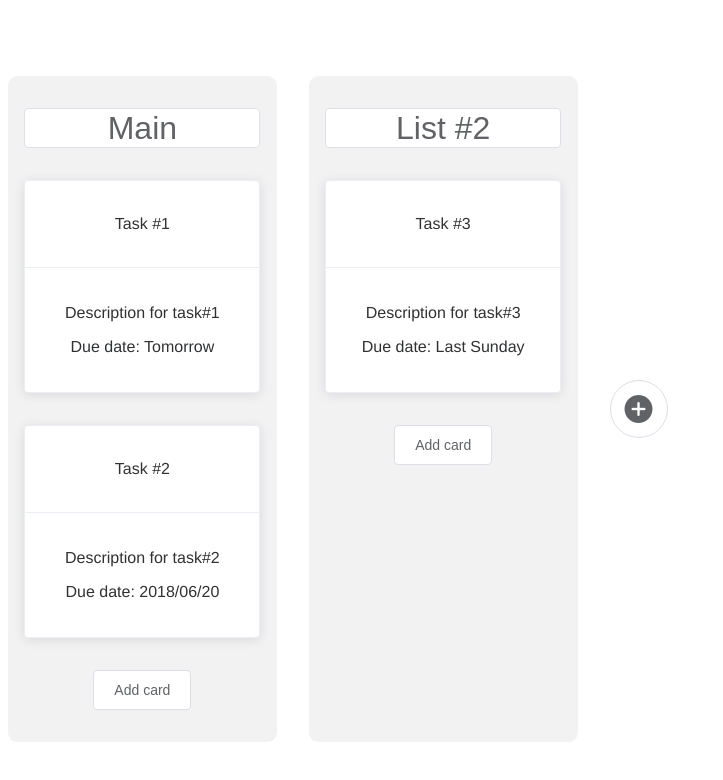
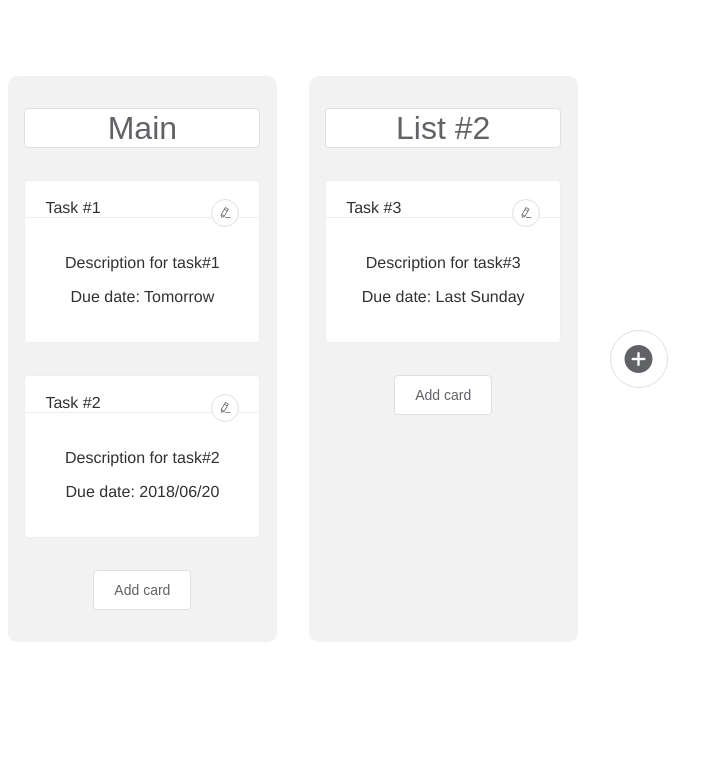
Before and after one commit to BartoszJurkiewicz/vue-task-board, a Vue app: page / in a window 1280 px wide. Shown: the top 780 px of the page, without its empty margins (0-723 px from the left). Built offline with nearby package versions, Linux system fonts and the light colour scheme.

Commit message:
task edit functionality

```diff
--- a/src/App.vue
+++ b/src/App.vue
@@ -1,10 +1,10 @@
 <template>
   <div id="app">
     <transition name="fade">
-      <task-form v-if="formActive" :list-slug="listSlug" @formClose="formActive = false"/>
+      <task-form v-if="formActive" :list-slug="listSlug" :task-prop="taskData" @formClose="formActive = false"/>
     </transition>
     <div class="tasks-lists__container">
-      <tasks-list v-for="list in lists" :key="list.slug" :list="list" @addCard="addCard" />
+      <tasks-list v-for="list in lists" :key="list.slug" :list="list" @addTask="addTask" @editTask="editTask" />
       <el-button @click="addList" class="add-list" icon="el-icon-circle-plus" circle></el-button>
     </div>
   </div>
@@ -20,7 +20,8 @@ export default {
   data () {
     return {
       formActive: false,
-      listSlug: ''
+      listSlug: '',
+      taskData: {}
     }
   },
   computed: {
@@ -30,8 +31,13 @@ export default {
     addList () {
       this.$store.dispatch('addList', Math.random().toString(36).substr(2, 5))
     },
-    addCard (listSlug) {
+    addTask (listSlug) {
+      this.taskData = {}
       this.listSlug = listSlug
+      this.formActive = true
+    },
+    editTask (task) {
+      this.taskData = task
       this.formActive = true
     }
   }
--- a/src/components/TaskCard.vue
+++ b/src/components/TaskCard.vue
@@ -1,7 +1,12 @@
 <template>
   <li :data-task-id="taskData.id">
-    <el-card>
-      <p slot="header">{{taskData.title}}</p>
+    <el-card shadow="hover">
+      <div slot="header">
+        <span class="task__title">
+          {{taskData.title}}
+        </span>
+        <el-button @click="$emit('editTask', taskData)" class="task__edit-btn" icon="el-icon-edit" size="mini" circle></el-button>
+      </div>
       <p>{{taskData.description}}</p>
       <el-tooltip v-if="taskData.date" effect="dark" placement="top" :content="taskData.date | date">
         <p>Due date: {{taskData.date | remaining}}</p>
@@ -40,5 +45,10 @@ export default {
 </script>
 
 <style lang="scss" scoped>
-
+.task__title {
+  float: left;
+}
+.task__edit-btn {
+  float: right
+}
 </style>
--- a/src/components/TaskForm.vue
+++ b/src/components/TaskForm.vue
@@ -38,15 +38,28 @@ export default {
     listSlug: {
       type: String,
       default: ''
+    },
+    taskProp: {
+      type: Object,
+      default: function () {
+        return {
+          title: '',
+          list: '',
+          description: '',
+          date: '',
+          order: null,
+          id: null
+        }
+      }
     }
   },
   data () {
     return {
       taskModel: {
-        title: '',
-        list: this.listSlug,
-        description: '',
-        date:  '',
+        title: this.taskProp.title,
+        list: this.taskProp.list || this.listSlug,
+        description: this.taskProp.description,
+        date:  this.taskProp.date,
       },
       validation: {
         title: [
@@ -71,10 +84,10 @@ export default {
       const listTasksByOrder = this.listTasks.sort((a, b) => a.order - b.order)
       const tasksById = this.tasks.sort((a, b) => a.id - b.id)
       const taskData = {
-        id: tasksById.slice(-1)[0].id + 1,
-        order: 0
+        id: this.taskProp.id || tasksById.slice(-1)[0].id + 1,
+        order: this.taskProp.order
       }
-      if (listTasksByOrder.length > 0) taskData.order = listTasksByOrder.slice(-1)[0].order + 1
+      if (listTasksByOrder.length > 0 && !('order' in this.taskProp)) taskData.order = listTasksByOrder.slice(-1)[0].order + 1
       return taskData
     }
   },
@@ -82,20 +95,28 @@ export default {
     handleSubmit () {
       this.$refs.taskForm.validate()
         .then(res => {
-          this.$store.dispatch('createTask', Object.assign({}, this.taskModel, this.taskData))
-          this.handleSuccess()
+          let action,msg
+          const taskEdit = this.tasks.find(task => task.id === this.taskData.id)
+          if (taskEdit) {
+            action = 'updateTask'
+            msg = 'Task edited successfully'
+          } else {
+            action = 'createTask'
+            msg = 'Task created successfully'
+          }
+          this.handleSuccess(msg)
+          this.$store.dispatch(action, Object.assign({}, this.taskModel, this.taskData))
           this.$emit('formClose')
         })
         .catch(err => {
-          console.log(err)
           this.handleError()
         })
 
     },
-    handleSuccess () {
+    handleSuccess (msg) {
       Notification.success({
         title: 'Success',
-        message: 'Task created successfully',
+        message: msg,
         position: 'bottom-left'
       })
     },
--- a/src/components/TasksList.vue
+++ b/src/components/TasksList.vue
@@ -4,10 +4,10 @@
       <el-input v-model="listName" @change="handleTitleChange"/>
     </li>
     <draggable :id="list.slug" :data-list-slug="list.slug" v-model="tasks" :options="{group: 'tasks'}" @add="handleMove" class="tasks-list__draggable">
-      <task-card v-for="task in tasks" :key="task.id" :task-data="task" class="list__card" />
+      <task-card v-for="task in tasks" :key="task.id" :task-data="task" class="list__card" @editTask="task => $emit('editTask', task)"/>
     </draggable>
     <li>
-      <el-button @click="$emit('addCard', list.slug)">Add card</el-button>
+      <el-button @click="$emit('addTask', list.slug)">Add card</el-button>
     </li>
   </ul>
 </template>
```
